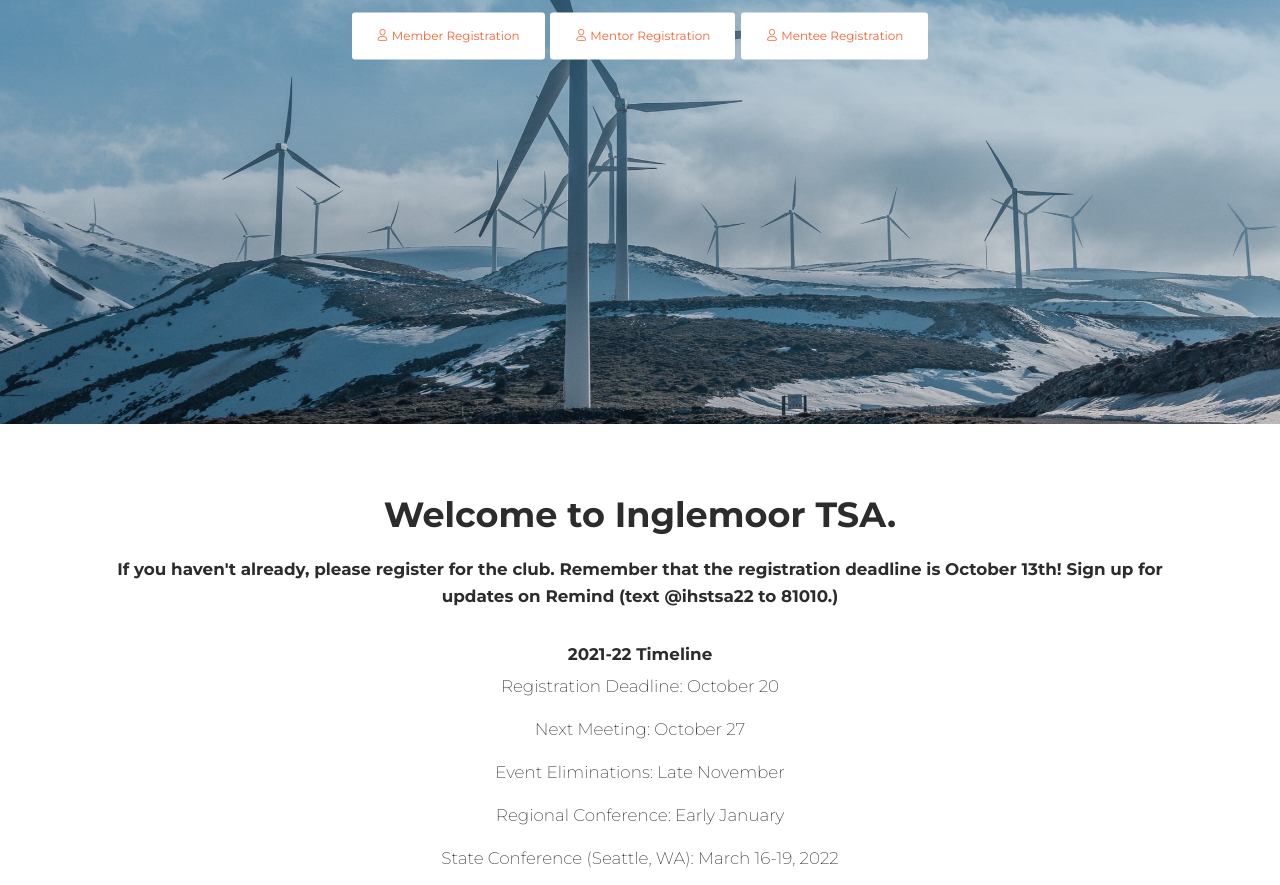
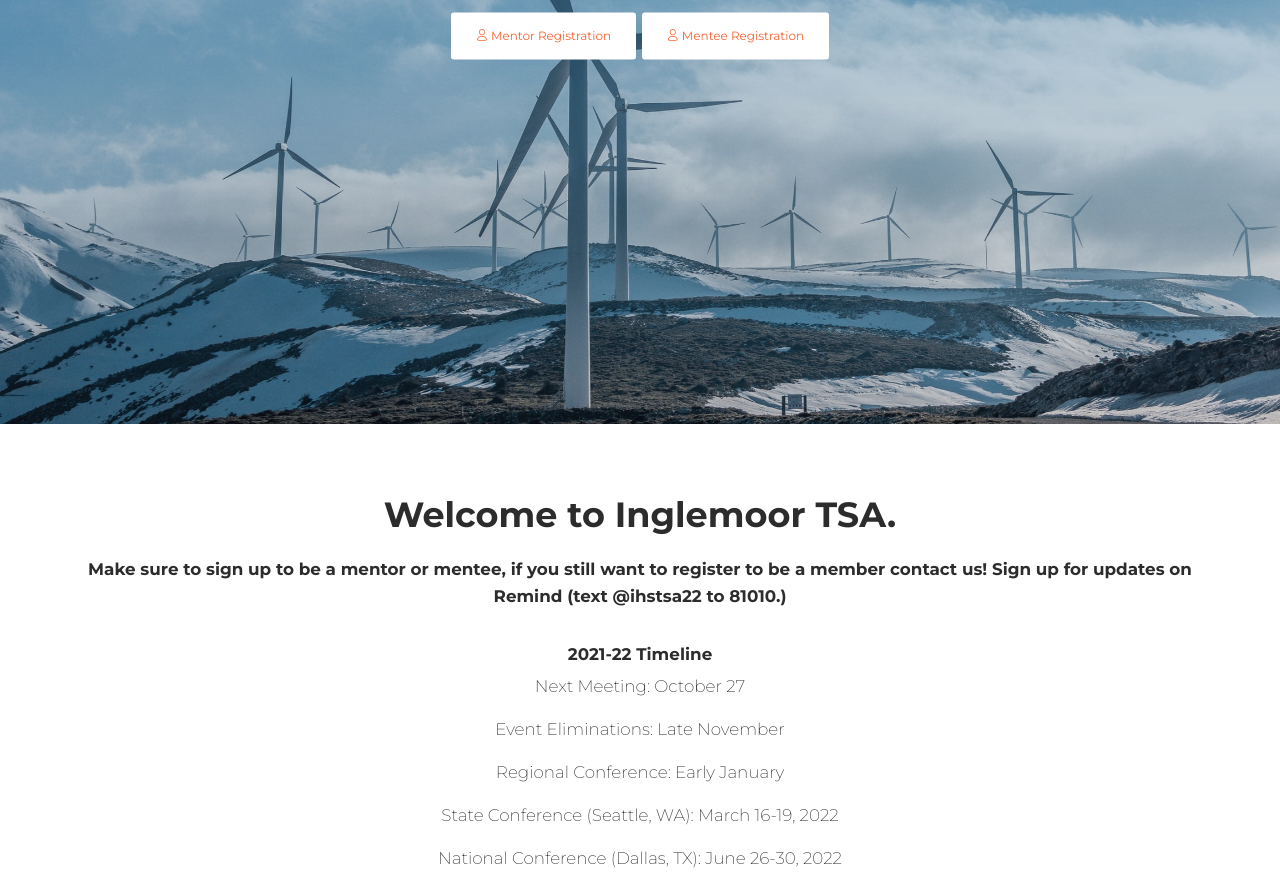
Before and after one commit to siddharth-saraf/InglemoorTSA, a plain HTML site: page index.html in a window 1280 px wide. Shown: the part 575-1460 px from the top of the page. Drawn offline with Linux system fonts and the light colour scheme.

Commit message:
Made changes updating schedule on index page

```diff
--- a/index.html
+++ b/index.html
@@ -75,10 +75,12 @@
 
           <!-- Buttons under TSA logo -->
           <!-- Start of year buttons -->
+          <!--
           <a class="btn btn-neutral" target="_blank" rel="tooltip" data-placement="bottom" href="https://docs.google.com/forms/d/e/1FAIpQLSfoUBsogIMEVehLX74bJMoBsNfw-wT_D99LBGN1bb6L07uhzQ/viewform?usp=sf_link" style = "padding: 15px 25px 15px 25px;">
               <i class="now-ui-icons users_single-02"></i>
               Member Registration
           </a>
+          -->
           <!-- Mentor Buttons -->
 
 		      <a class="btn btn-neutral" target="_blank" rel="tooltip" data-placement="bottom" href="https://forms.gle/ethvfmnzJB6XDJAx6" style = "padding: 15px 25px 15px 25px;">
@@ -110,9 +112,8 @@
       <!-- Message Section -->
       <div class="section section-basic text-center" id="basic-elements">
         <h2 class="title" style = "margin-bottom: 5px;">Welcome to Inglemoor TSA.</h2>
-        <p class = "title">If you haven't already, please register for the club. Remember that the registration deadline is October 13th! Sign up for updates on Remind (text @ihstsa22 to 81010.)</p>
+        <p class = "title">Make sure to sign up to be a mentor or mentee, if you still want to register to be a member contact us! Sign up for updates on Remind (text @ihstsa22 to 81010.)</p>
         <p class="title" style = "margin-bottom: 5px;">2021-22 Timeline</p>
-        <p>Registration Deadline: October 20</p>
         <p>Next Meeting: October 27</p>
         <p>Event Eliminations: Late November </p>
         <p>Regional Conference: Early January</p>
```
